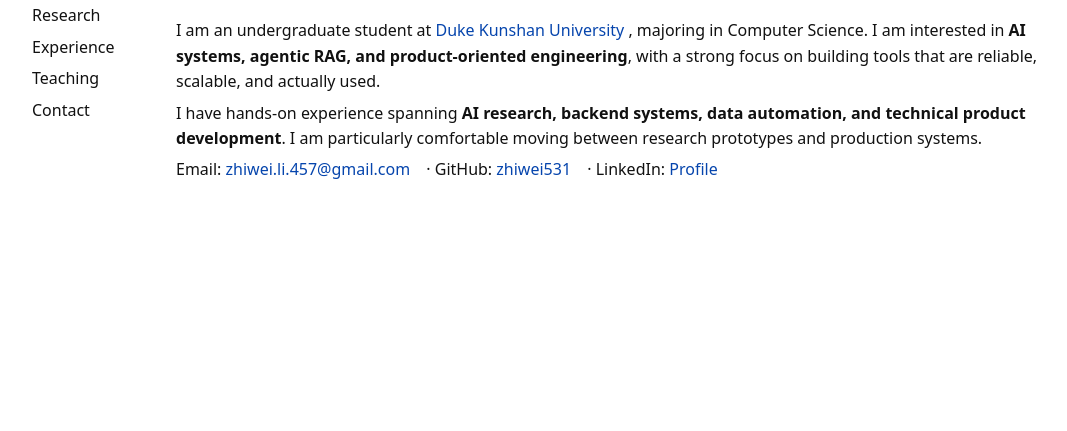
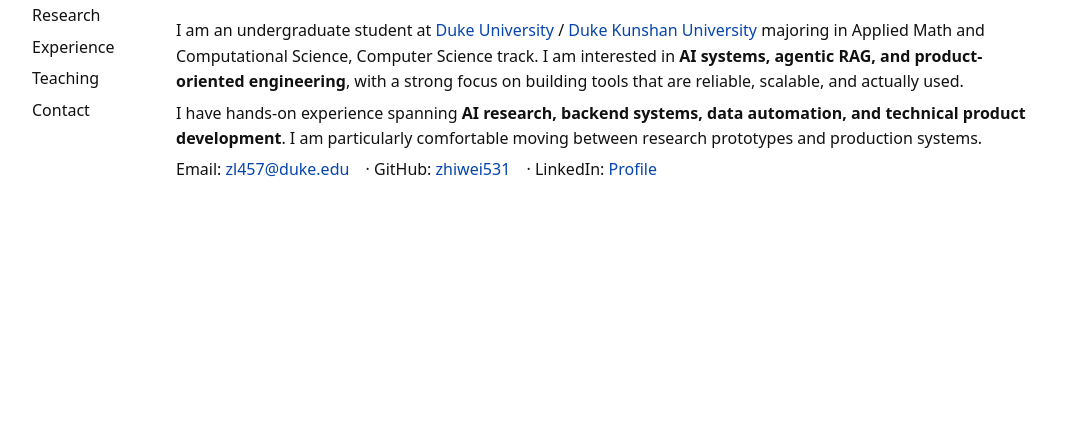
Before and after one commit to zhiwei531/zhiwei531.github.io, a plain HTML site: page index.html in a window 1280 px wide. Shown: the part 369-800 px from the top of the page, without its empty margins (88-1155 px from the left). Drawn offline with Linux system fonts and the light colour scheme.

Commit message:
update introduction

```diff
--- a/index.html
+++ b/index.html
@@ -51,10 +51,13 @@
             <div class="hero-content">
                 <p>
                     I am an undergraduate student at
-                    <a href="https://dukekunshan.edu.cn/" target="_blank" rel="noopener noreferrer">
+                    <a href="https://www.duke.edu/" target="_blank" rel="noopener noreferrer">
+                        Duke University
+                    </a> /
+                    <a href="https://www.dukekunshan.edu.cn/" target="_blank" rel="noopener noreferrer">
                         Duke Kunshan University
-                    </a>,
-                    majoring in Computer Science.
+                    </a>
+                    majoring in Applied Math and Computational Science, Computer Science track.
                     I am interested in <strong>AI systems, agentic RAG, and product-oriented engineering</strong>,
                     with a strong focus on building tools that are reliable, scalable, and actually used.
                 </p>
@@ -67,7 +70,7 @@
 
                 <p class="contact">
                     Email:
-                    <a href="mailto:zhiwei.li.457@gmail.com">zhiwei.li.457@gmail.com</a> ·
+                    <a href="mailto:zl457@duke.edu">zl457@duke.edu</a> ·
                     GitHub:
                     <a href="https://github.com/zhiwei531" target="_blank">zhiwei531</a> ·
                     LinkedIn:
```
Also changed, not shown: 1 other file.
